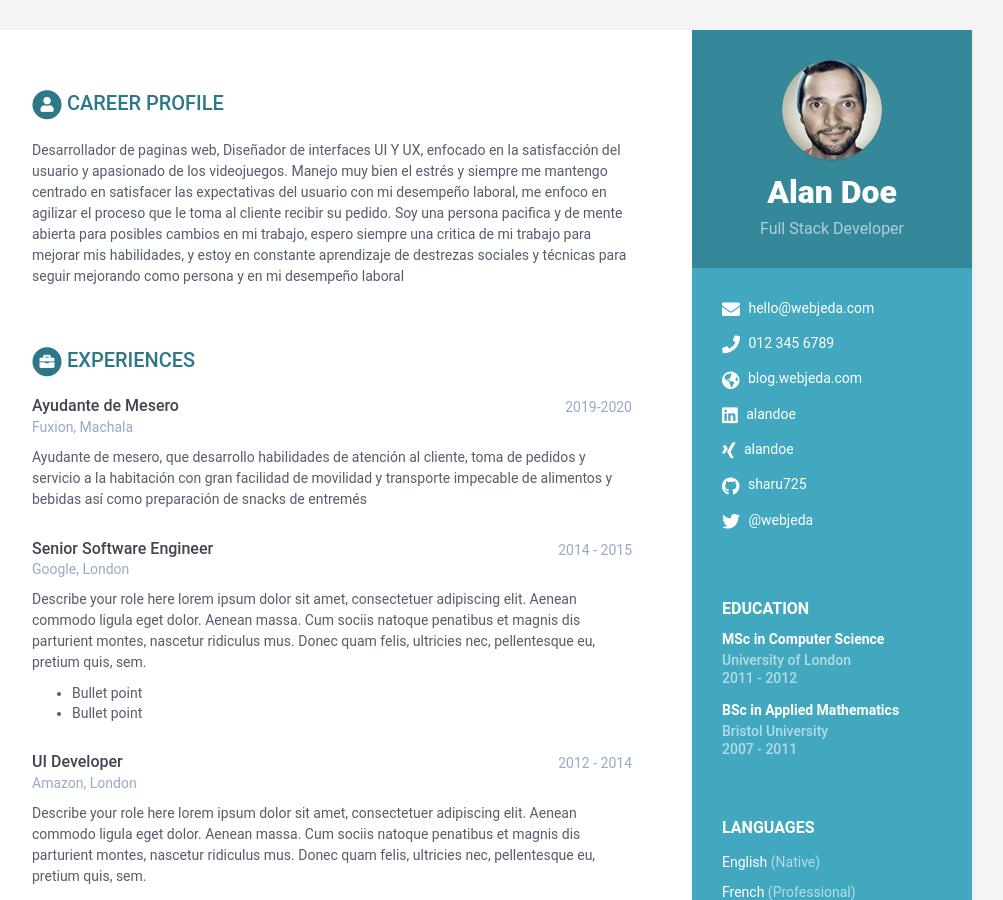
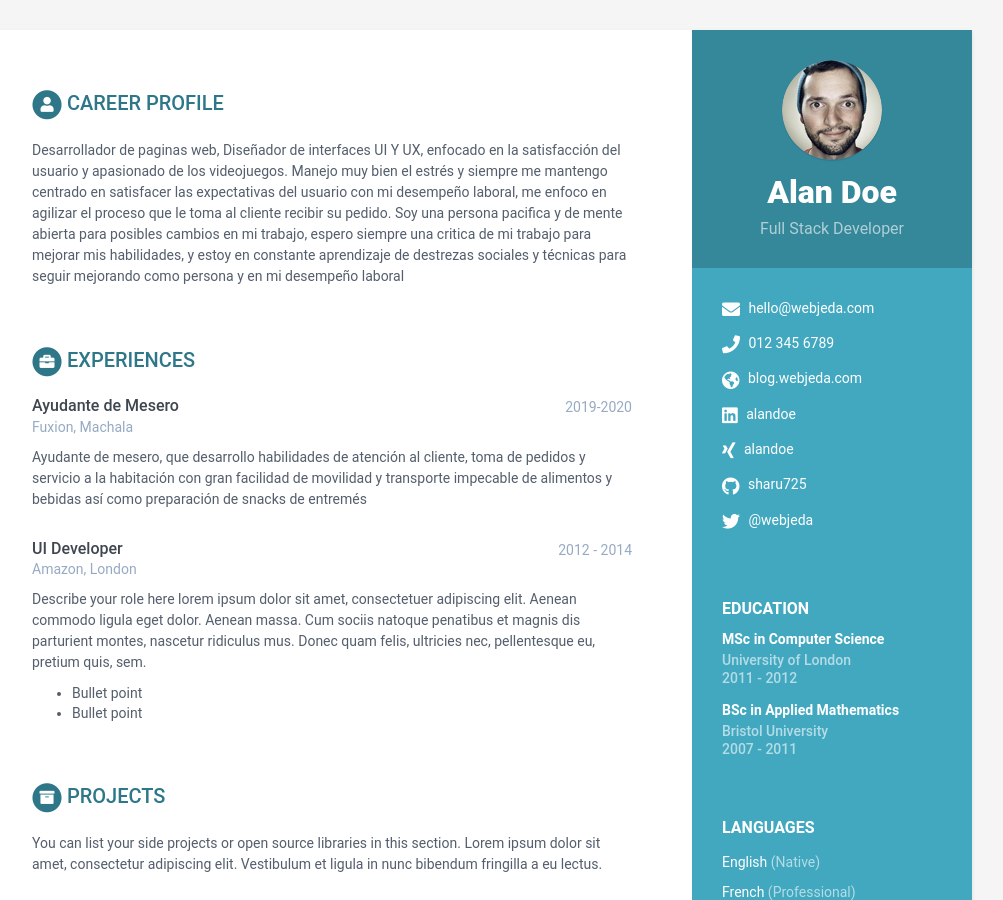
Before and after one commit to KevinC99/good-birch-4e19a, a Jekyll site: the page built from index.html, in a window 1280 px wide and 900 px high. Shown: the whole window, without its empty margins (168-1171 px from the left). Built offline with Jekyll 4.4.1, drawn with Linux system fonts in a browser that asks for light colours.

Commit message:
data.yml: Multiple updates: * updated experiences * updated role in experiences * updated time in experiences * updated company in experiences

```diff
--- a/_data/data.yml
+++ b/_data/data.yml
@@ -74,17 +74,6 @@ experiences:
       toma de pedidos y servicio a la habitación con gran facilidad de movilidad
       y transporte impecable de alimentos y bebidas así como preparación de
       snacks de entremés
-  - role: Senior Software Engineer
-    time: 2014 - 2015
-    company: 'Google, London'
-    details: |
-      Describe your role here lorem ipsum dolor sit amet, consectetuer
-      adipiscing elit. Aenean commodo ligula eget dolor. Aenean massa.
-      Cum sociis natoque penatibus et magnis dis parturient montes,
-      nascetur ridiculus mus. Donec quam felis, ultricies nec,
-      pellentesque eu, pretium quis, sem.
-        - Bullet point
-        - Bullet point
   - role: UI Developer
     time: 2012 - 2014
     company: 'Amazon, London'
```
